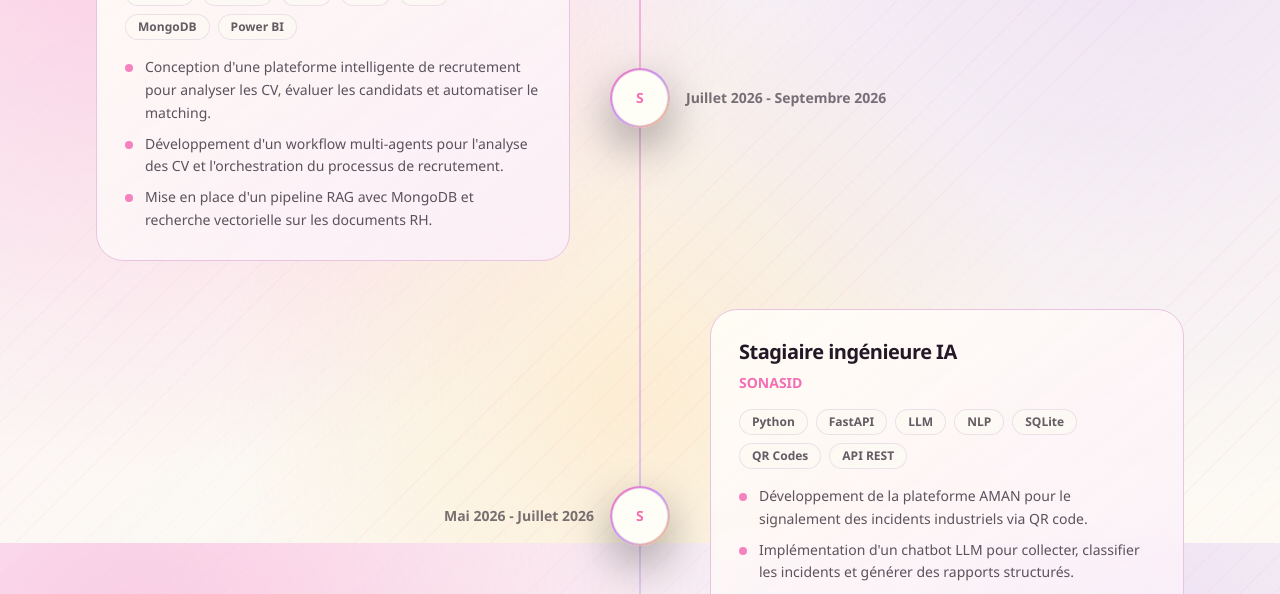
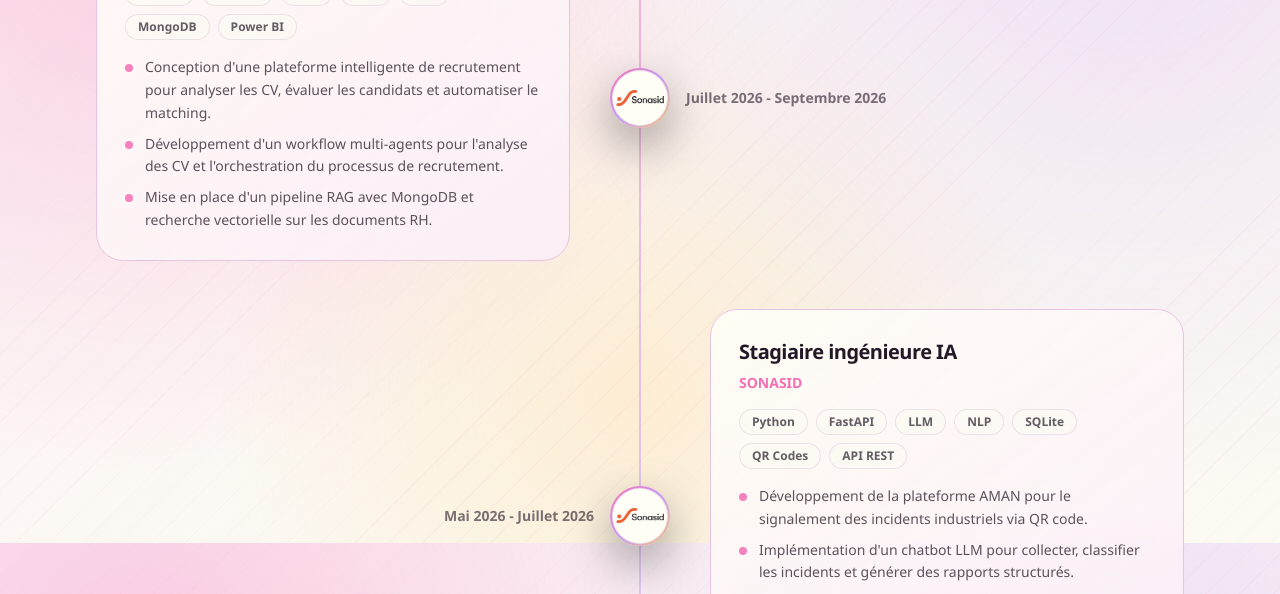
Before and after one commit to Insaf-elkorachi/Portfolio, a Next.js app: page / in a window 1280 px wide. Shown: the part 1857-2451 px from the top of the page. Built offline with nearby package versions, Linux system fonts and the light colour scheme.

Commit message:
Add SONASID logo to experience timeline

```diff
--- a/app/page.tsx
+++ b/app/page.tsx
@@ -200,7 +200,7 @@ const projects: Project[] = [
 const professionalExperiences: TimelineEntry[] = [
   {
     id: 'sonasid-recrutement-ia',
-    marker: 'S',
+    marker: 'SONASID',
     title: 'Stagiaire ingénieure IA',
     organization: 'SONASID',
     period: 'Juillet 2026 - Septembre 2026',
@@ -213,7 +213,7 @@ const professionalExperiences: TimelineEntry[] = [
   },
   {
     id: 'sonasid-aman-ia',
-    marker: 'S',
+    marker: 'SONASID',
     title: 'Stagiaire ingénieure IA',
     organization: 'SONASID',
     period: 'Mai 2026 - Juillet 2026',
@@ -417,13 +417,22 @@ function TimelineCard({ entry }: { entry: TimelineEntry }) {
 
 function TimelineMarker({ label }: { label: string }) {
   const normalizedLabel = label.trim().toUpperCase()
+  const isSonasid = normalizedLabel === 'SONASID'
   const isTMU = normalizedLabel === 'TMU'
   const isFSTT = normalizedLabel === 'M' || normalizedLabel === 'L' || normalizedLabel === 'D'
 
   return (
     <div className="rounded-full bg-gradient-to-br from-primary via-accent to-chart-3 p-[2px] shadow-[0_18px_46px_rgba(0,0,0,0.35)]">
       <div className="flex h-10 w-10 items-center justify-center rounded-full border border-border/70 bg-card text-primary lg:h-14 lg:w-14">
-        {isTMU ? (
+        {isSonasid ? (
+          <Image
+            src="/SONASID.png"
+            alt="SONASID"
+            width={48}
+            height={20}
+            className="h-auto w-9 object-contain lg:w-12"
+          />
+        ) : isTMU ? (
           <Image
             src="/TMU.png"
             alt="Tanger Med Utilities"
```
Also changed, not shown: public/SONASID.png (added).
